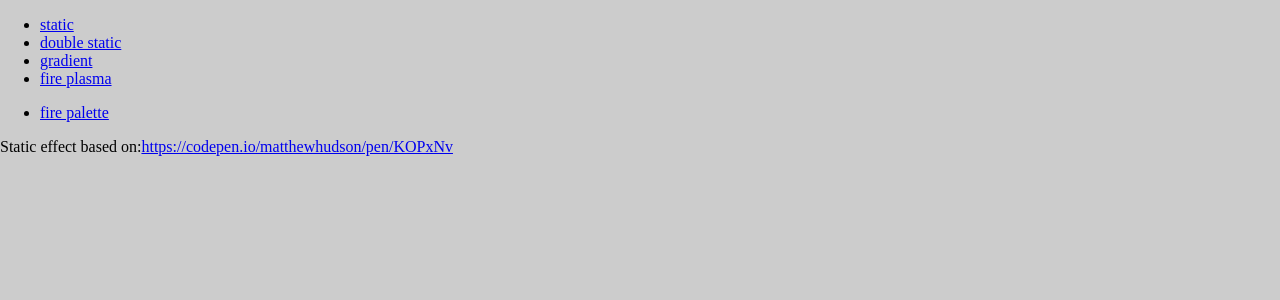
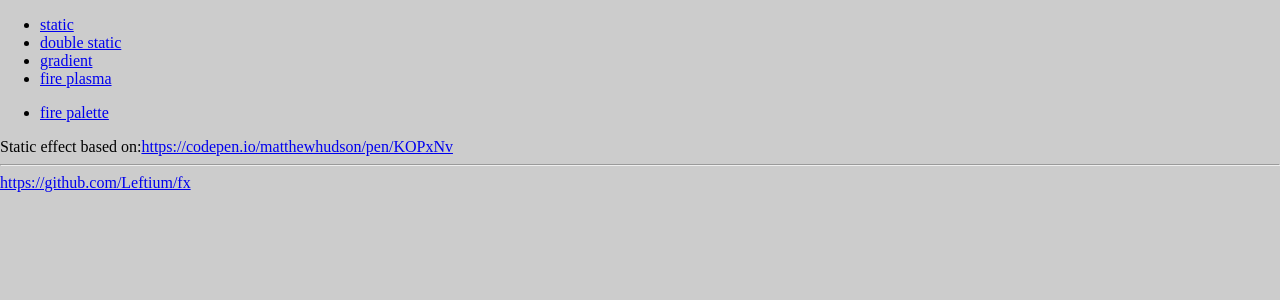
Before and after one commit to Leftium/static, a SvelteKit app: page / in a window 1280 px wide. Shown: the top 300 px of the page. Built offline with nearby package versions, Linux system fonts and the light colour scheme.

Commit message:
feat: add github link.

```diff
--- a/src/routes/+page.svelte
+++ b/src/routes/+page.svelte
@@ -16,3 +16,7 @@
 Static effect based on:<a href="https://codepen.io/matthewhudson/pen/KOPxNv"
 	>https://codepen.io/matthewhudson/pen/KOPxNv</a
 >
+
+<hr>
+
+<a href="https://github.com/Leftium/fx">https://github.com/Leftium/fx</a>
```
